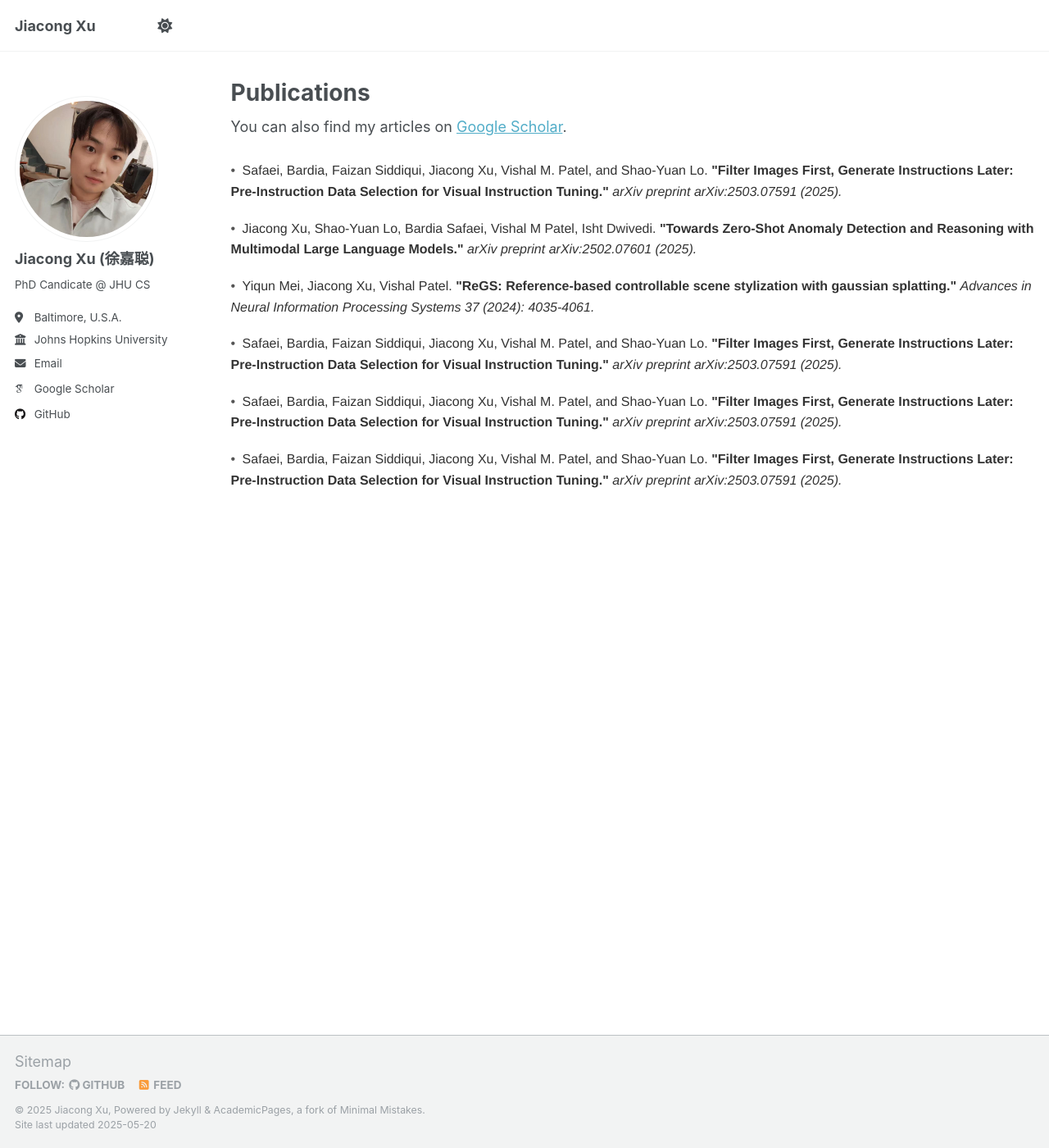
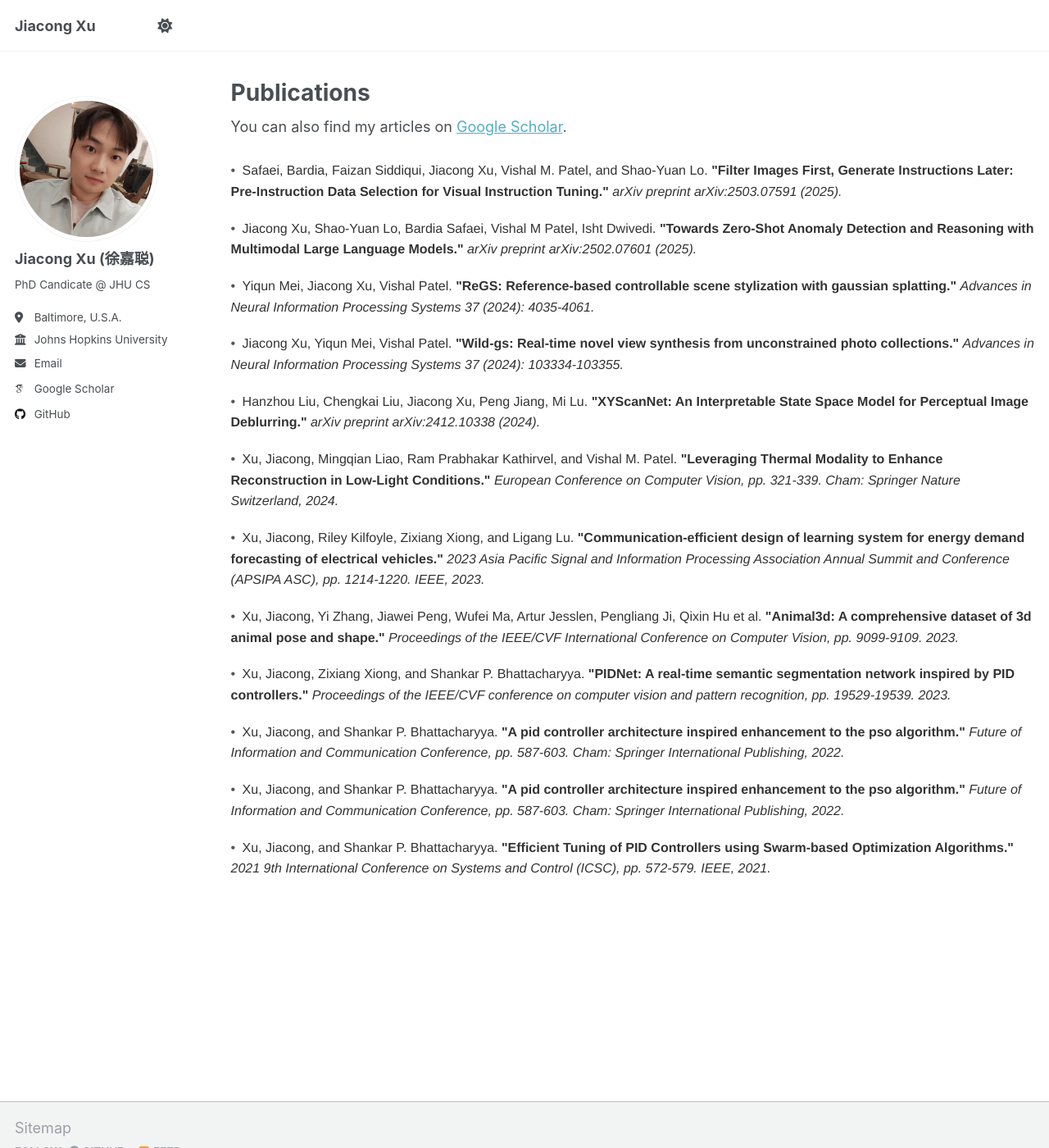
Before and after one commit to XuJiacong/XuJiacong.github.io, a Jekyll site: the page built from _pages/publications.html, in a window 1280 px wide and 1400 px high. Shown: the whole window at 82% size. Built offline with Jekyll 4.4.1, drawn with Linux system fonts in a browser that asks for light colours; some web fonts are replaced.

Commit message:
Update publications.html

```diff
--- a/_pages/publications.html
+++ b/_pages/publications.html
@@ -61,19 +61,55 @@ author_profile: true
 </div>
 
 <div class="publication">
-  <span class="authors">Safaei, Bardia, Faizan Siddiqui, Jiacong Xu, Vishal M. Patel, and Shao-Yuan Lo. </span>
-  <span class="title">"Filter Images First, Generate Instructions Later: Pre-Instruction Data Selection for Visual Instruction Tuning." </span>
-  <span class="journal">arXiv preprint arXiv:2503.07591 (2025).</span>
+  <span class="authors">Jiacong Xu, Yiqun Mei, Vishal Patel. </span>
+  <span class="title">"Wild-gs: Real-time novel view synthesis from unconstrained photo collections." </span>
+  <span class="journal">Advances in Neural Information Processing Systems 37 (2024): 103334-103355.</span>
 </div>
 
 <div class="publication">
-  <span class="authors">Safaei, Bardia, Faizan Siddiqui, Jiacong Xu, Vishal M. Patel, and Shao-Yuan Lo. </span>
-  <span class="title">"Filter Images First, Generate Instructions Later: Pre-Instruction Data Selection for Visual Instruction Tuning." </span>
-  <span class="journal">arXiv preprint arXiv:2503.07591 (2025).</span>
+  <span class="authors">Hanzhou Liu, Chengkai Liu, Jiacong Xu, Peng Jiang, Mi Lu. </span>
+  <span class="title">"XYScanNet: An Interpretable State Space Model for Perceptual Image Deblurring." </span>
+  <span class="journal">arXiv preprint arXiv:2412.10338 (2024).</span>
 </div>
 
 <div class="publication">
-  <span class="authors">Safaei, Bardia, Faizan Siddiqui, Jiacong Xu, Vishal M. Patel, and Shao-Yuan Lo. </span>
-  <span class="title">"Filter Images First, Generate Instructions Later: Pre-Instruction Data Selection for Visual Instruction Tuning." </span>
-  <span class="journal">arXiv preprint arXiv:2503.07591 (2025).</span>
+  <span class="authors">Xu, Jiacong, Mingqian Liao, Ram Prabhakar Kathirvel, and Vishal M. Patel. </span>
+  <span class="title">"Leveraging Thermal Modality to Enhance Reconstruction in Low-Light Conditions." </span>
+  <span class="journal">European Conference on Computer Vision, pp. 321-339. Cham: Springer Nature Switzerland, 2024.</span>
 </div>
+
+<div class="publication">
+  <span class="authors">Xu, Jiacong, Riley Kilfoyle, Zixiang Xiong, and Ligang Lu. </span>
+  <span class="title">"Communication-efficient design of learning system for energy demand forecasting of electrical vehicles." </span>
+  <span class="journal">2023 Asia Pacific Signal and Information Processing Association Annual Summit and Conference (APSIPA ASC), pp. 1214-1220. IEEE, 2023.</span>
+</div>
+
+<div class="publication">
+  <span class="authors">Xu, Jiacong, Yi Zhang, Jiawei Peng, Wufei Ma, Artur Jesslen, Pengliang Ji, Qixin Hu et al. </span>
+  <span class="title">"Animal3d: A comprehensive dataset of 3d animal pose and shape." </span>
+  <span class="journal">Proceedings of the IEEE/CVF International Conference on Computer Vision, pp. 9099-9109. 2023.</span>
+</div>
+
+<div class="publication">
+  <span class="authors">Xu, Jiacong, Zixiang Xiong, and Shankar P. Bhattacharyya. </span>
+  <span class="title">"PIDNet: A real-time semantic segmentation network inspired by PID controllers." </span>
+  <span class="journal">Proceedings of the IEEE/CVF conference on computer vision and pattern recognition, pp. 19529-19539. 2023.</span>
+</div>
+
+<div class="publication">
+  <span class="authors">Xu, Jiacong, and Shankar P. Bhattacharyya. </span>
+  <span class="title">"A pid controller architecture inspired enhancement to the pso algorithm." </span>
+  <span class="journal">Future of Information and Communication Conference, pp. 587-603. Cham: Springer International Publishing, 2022.</span>
+</div>
+
+<div class="publication">
+  <span class="authors">Xu, Jiacong, and Shankar P. Bhattacharyya. </span>
+  <span class="title">"A pid controller architecture inspired enhancement to the pso algorithm." </span>
+  <span class="journal">Future of Information and Communication Conference, pp. 587-603. Cham: Springer International Publishing, 2022.</span>
+</div>
+
+<div class="publication">
+  <span class="authors">Xu, Jiacong, and Shankar P. Bhattacharyya. </span>
+  <span class="title">"Efficient Tuning of PID Controllers using Swarm-based Optimization Algorithms." </span>
+  <span class="journal">2021 9th International Conference on Systems and Control (ICSC), pp. 572-579. IEEE, 2021.</span>
+</div>
```
